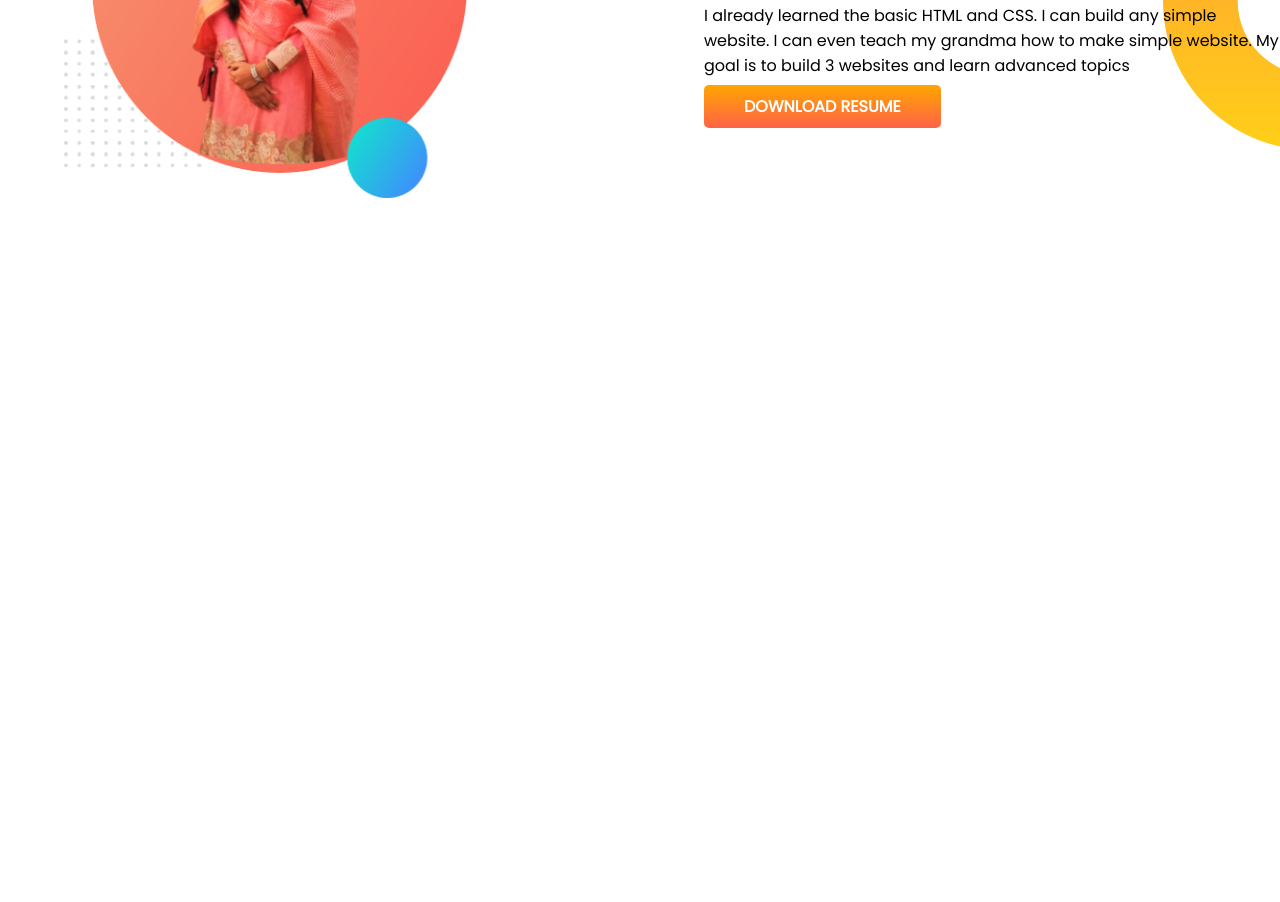
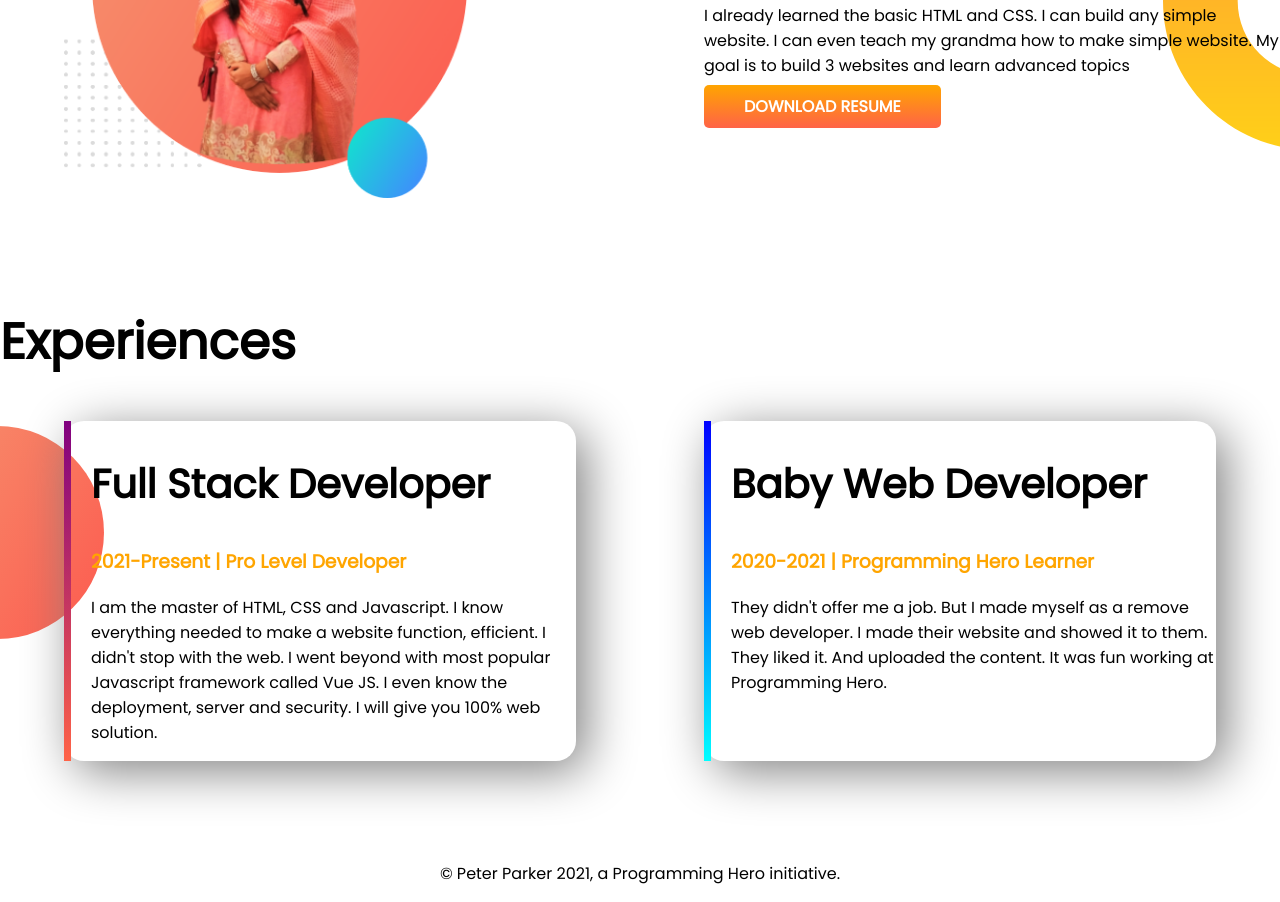
Before and after one commit to maliha16/developer-portfolio, a plain HTML site: page index.html in a window 1280 px wide. Shown: the part 766-1668 px from the top of the page. Before the commit the page ends 1071 px from the top, so only its background shows below. Drawn offline with Linux system fonts and the light colour scheme.

Commit message:
footer and experience added

```diff
--- a/index.html
+++ b/index.html
@@ -14,7 +14,7 @@
 
 <body>
 
-    <section class="top-banner">
+    <section class="top-banner flexible-container">
         <div class="half-width">
             <h1>Welcome to</h1>
             <h1><span class="orange-color">Fairooz Maliha's </span> World!</h1>
@@ -31,7 +31,7 @@
             <img src="images/maliha pic with bg.png" alt="">
         </div>
     </section>
-    <section class="dream-big">
+    <section class="dream-big flexible-container">
         <div class="half-width">
             <img src="images/maliha pic with bg.png" alt="">
         </div>
@@ -43,6 +43,29 @@
             <a class="link-button" target="_blank" href="">DOWNLOAD RESUME</a>
         </div>
     </section>
+    <section class="experience-area">
+        <h1>Experiences</h1>
+        <div class="flexible-container">
+            <div id="full-stack-experience" class="experience-item">
+                <h2>Full Stack Developer</h2>
+                <h3 class="orange-color">2021-Present | Pro Level Developer</h3>
+                <p>I am the master of HTML, CSS and Javascript. I know everything needed to make a website function,
+                    efficient. I didn't stop with the web. I went beyond with most popular Javascript framework called
+                    Vue
+                    JS. I even know the deployment, server and security. I will give you 100% web solution.</p>
+            </div>
+            <div id="web-dev-experience" class="experience-item">
+                <h2>Baby Web Developer</h2>
+                <h3 class="orange-color">2020-2021 | Programming Hero Learner</h3>
+                <p>They didn't offer me a job. But I made myself as a remove web developer. I made their website and
+                    showed
+                    it to them. They liked it. And uploaded the content. It was fun working at Programming Hero.</p>
+            </div>
+        </div>
+    </section>
+    <footer>
+        <p>© Peter Parker 2021, a Programming Hero initiative.</p>
+    </footer>
 </body>
 
 </html>
--- a/style.css
+++ b/style.css
@@ -6,16 +6,21 @@ h1{
     font-size: 50px;
 
 }
+h2{
+    font-size: 40px;
+}
 .orange-color{
 color: orange;
 }
-section{
+
+.flexible-container{
     display: flex;
     margin-bottom: 100px;
 }
 .half-width{
     width: 50%;
     padding-left: 5%;
+
 }
 .half-width img{
     width: 70%;
@@ -39,3 +44,31 @@ section{
     background-repeat: no-repeat;
     background-position: right;
 }
+.experience-area{
+    background-image: url(images/exp-bg.png);
+    background-repeat: no-repeat;
+    background-position: left;
+}
+.experience-item{
+    width: 40%;
+    margin-left: 5%;
+    margin-right: 5%;
+    padding-left: 20px;
+    border-radius: 20px;
+    box-shadow:10px 10px 50px gray;
+    border-left: 10px solid;
+}
+#web-dev-experience {
+    border-left: 7px solid;
+    border-image: linear-gradient(blue, cyan);
+    border-image-slice: 1;
+
+}
+#full-stack-experience{
+    border-left: 7px solid;
+    border-image: linear-gradient(purple,tomato) ;
+    border-image-slice: 1;
+}
+footer p{
+    text-align: center;
+}
```
Also changed, not shown: images/jhankar.png (deleted), images/jhankar2.png (deleted), showOff/img1550078355028.jpg (deleted), 2 other files.
